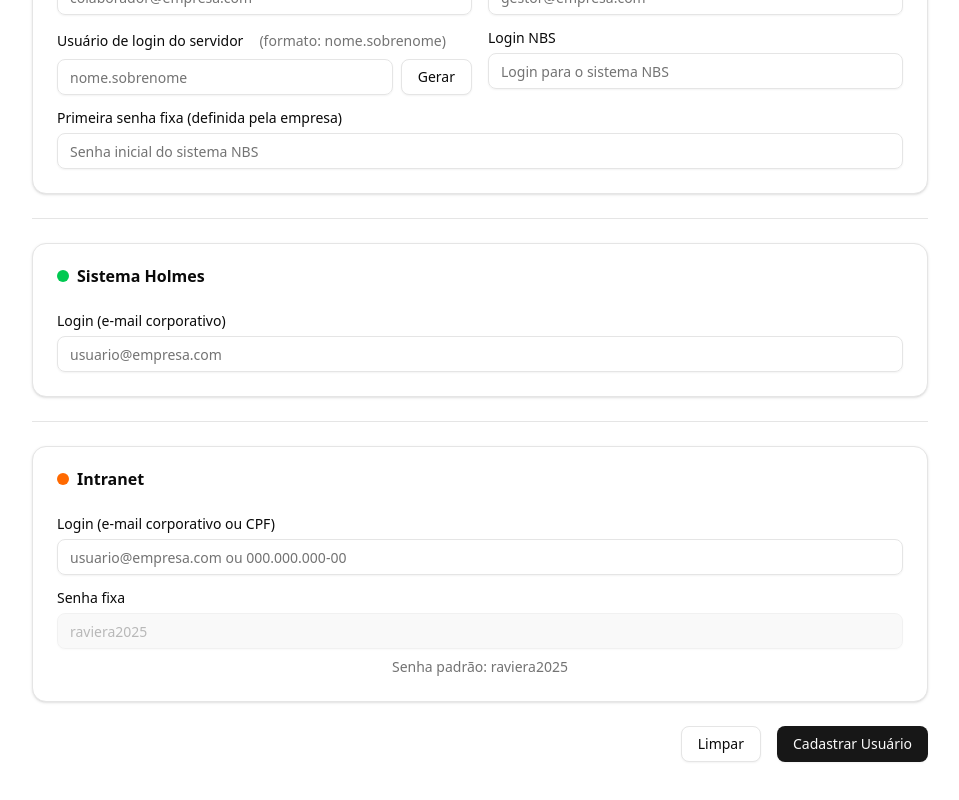
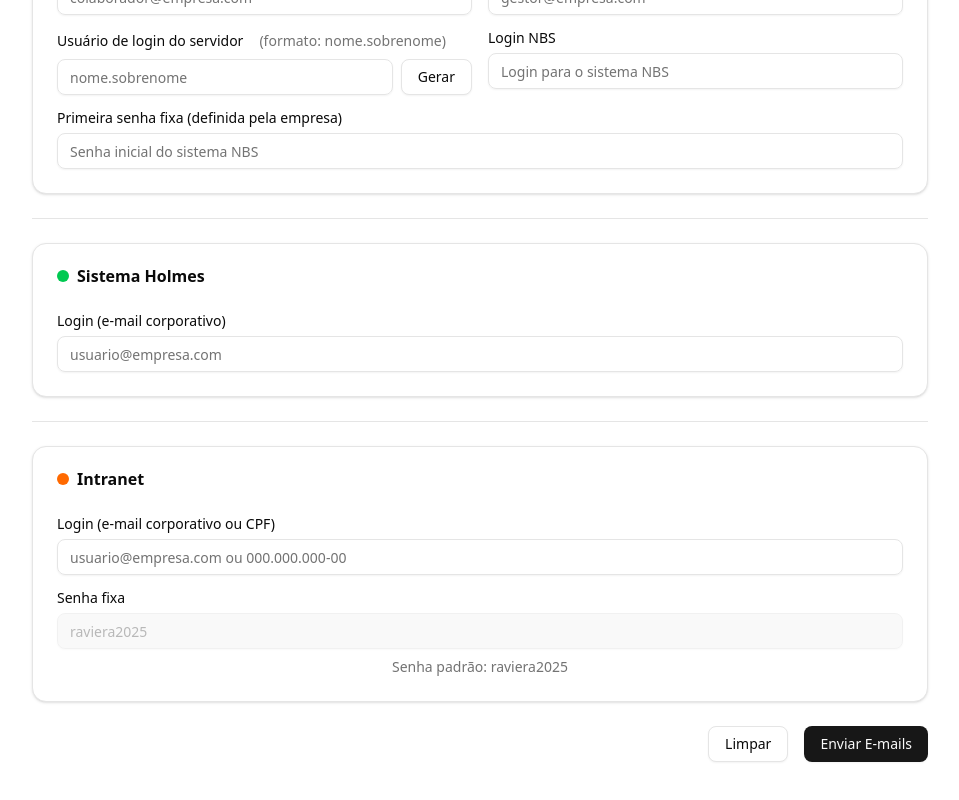
Before and after one commit to DEVeltonrenan/Template-multy-sistema, a React (Vite) app in the folder Frontend/: page / in a window 1280 px wide. Shown: the part 438-1238 px from the top of the page, without its empty margins (160-1119 px from the left). Built offline with nearby package versions, Linux system fonts and the light colour scheme.

Commit message:
fix: ajuste semanticos em formulario

```diff
--- a/Frontend/src/components/ui/formulary.jsx
+++ b/Frontend/src/components/ui/formulary.jsx
@@ -39,6 +39,7 @@
                   type="password"
                   onChange={(e) => console.log('serverPassword', e.target.value)}
                   placeholder="@Rav#0.24"
+                  disabled
                 />
               </div>
             </div>
@@ -211,6 +212,7 @@
             managerEmail: '',
             gender: '',
             serverLogin: '',
+            serverPassword: '',
             nbsLogin: '',
             nbsPassword: '',
             holmesLogin: '',
@@ -221,7 +223,7 @@
           Limpar
         </Button>
         <Button type="submit">
-          Cadastrar Usuário
+          Enviar E-mails
         </Button>
       </div>
     </form>
```
